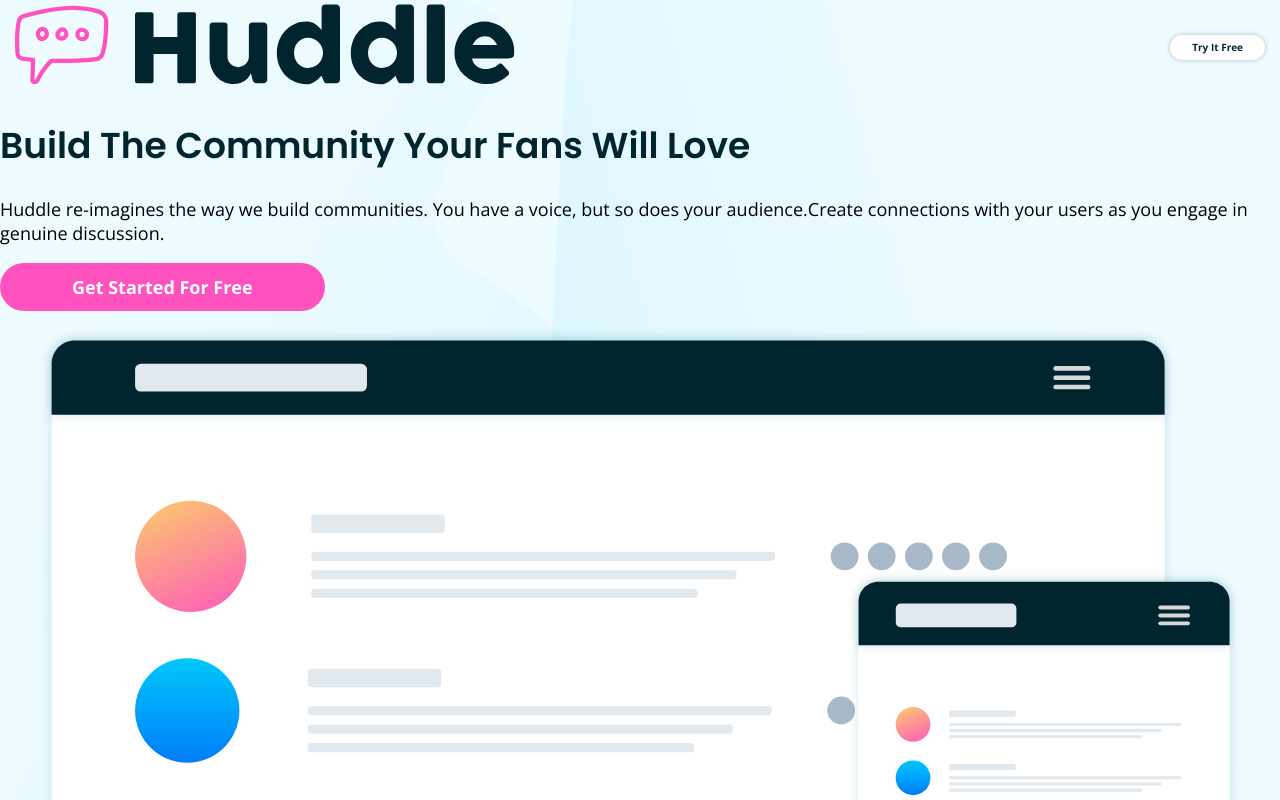
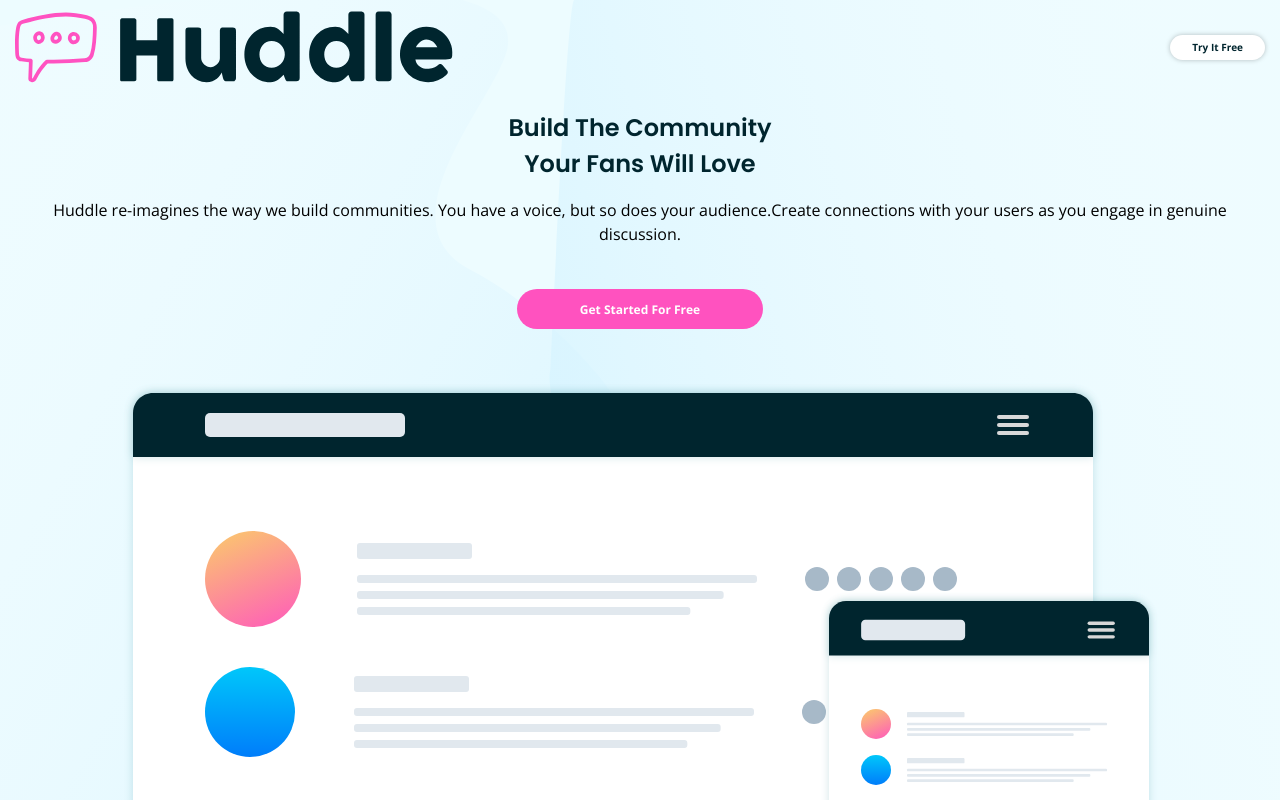
Before and after one commit to Alejandro-44/huddle-landing-page, a plain HTML site: page index.html in a window 1280 px wide. Shown: the top 800 px of the page. Drawn offline with nearby package versions, Linux system fonts and the light colour scheme.

Commit message:
primera version de header

```diff
--- a/index.html
+++ b/index.html
@@ -31,10 +31,10 @@
     </nav>
     <div class="hero">
       <div class="hero-container">
-        <h1 class="hero__title">Build The Community Your Fans Will Love</h1>
+        <h1 class="hero__title">Build The Community<br>Your Fans Will Love</h1>
         <p class="hero__subtitle">Huddle re-imagines the way we build communities. You have a voice, but so does your audience.Create connections with your users as you engage in genuine discussion. </p>
-        <button class="button">Get Started For Free</button>
       </div>
+      <button class="button">Get Started For Free</button>
       <figure class="img-container">
         <img src="./images/illustration-mockups.svg" alt="mockups illustration" class="hero__img">
       </figure>
--- a/styles.css
+++ b/styles.css
@@ -44,25 +44,26 @@
   list-style: none;
 }
 .button {
-  height: 48px;
+  height: 40px;
   background-color: var(--pink);
-  padding: 0 4rem;
+  padding: 0 3.5rem;
   border: none;
   border-radius: 24px;
+  outline: none;
+  margin-top: 1.5rem;
   color: #fff;
   font-family: var(--font-body);
   font-weight: var(--w-semi);
-  font-size: 1rem;
+  font-size: 12px;
 }
 
 /* HEADER */
 .header {
-  height: auto;
   background-image: url('./images/bg-hero-mobile.svg');
   background-size: 100%;
   background-repeat: no-repeat;
   background-color: #EDFCFF;
-  padding-bottom: 3rem;
+  padding-bottom: 2rem;
 }
 .nav {
   display: flex;
@@ -73,7 +74,8 @@
   margin: auto;
 }
 .nav__logo {
-  width: 40%;
+  width: 35%;
+  line-height: 0;
 }
 .nav__img {
   width: 100%;
@@ -93,6 +95,30 @@
   color: var(--dark-cyan);
   font-weight: 700;
 }
+/* HERO */
+.hero {
+  display: flex;
+  flex-direction: column;
+  align-items: center;
+  width: calc(100% - 4rem);
+  margin: auto;
+}
+.hero__title {
+  text-align: center;
+  font-size: 24px;
+  letter-spacing: -1%;
+  line-height: 1.5;
+}
+.hero__subtitle {
+  text-align: center;
+  font-size: 16px;
+  line-height: 1.5;
+
+}
+.img-container {
+  margin: 0;
+  margin-top: 3rem;
+}
 .hero__img {
   width: 100%;
 }
```
